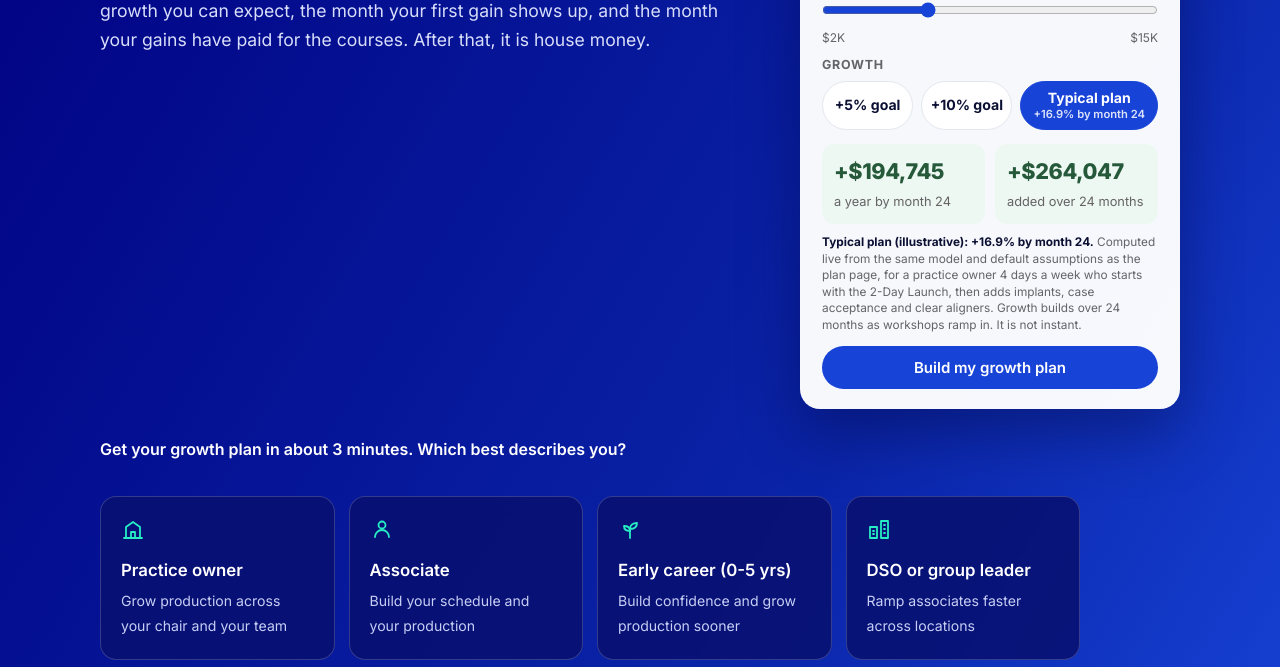
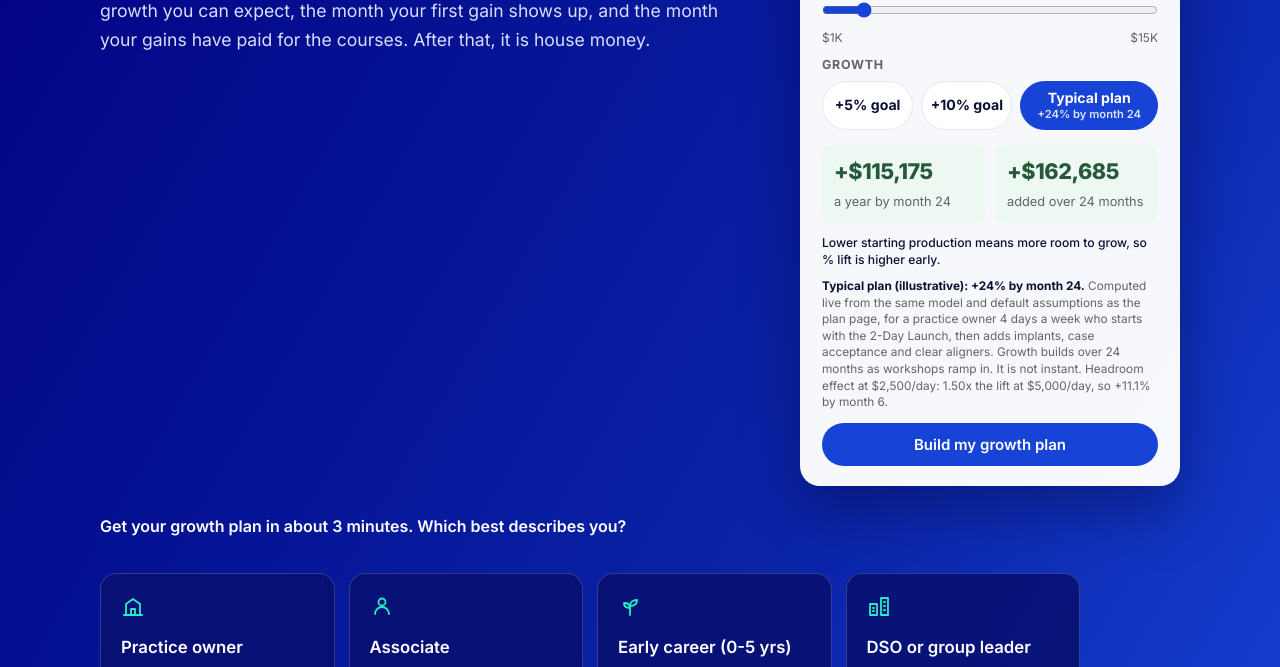
Before and after one commit to roshanpparikh/spear-growth-accelerator, a plain HTML site: page index.html in a window 1280 px wide. Shown: the part 433-1100 px from the top of the page. Drawn offline with Linux system fonts and the light colour scheme.

Commit message:
Headroom effect: lift % scales with starting production (shared headroom() for calculator, plan, launch/roadshow/DSO econ, share, Rx), faster ramp for lower producers, 45% cap, Assumptions controls; slider and baseline min $1K; default baseline $2,500/day

```diff
--- a/app.js
+++ b/app.js
@@ -133,16 +133,17 @@ function landing() {
   ${videoSection()}`;
   bindCalc(); bindVideo();
   app.querySelectorAll("[data-role]").forEach(b => b.onclick = () => { S = Object.assign(fresh(), { role: b.dataset.role, roleVia: "card" }); S.showDso = S.role === "dso"; if (S.role === "early" && !S.years) S.years = "0-2"; save(); go("#/step/1"); });
-  $("#demo").onclick = () => { S = Object.assign(fresh(), TYPICAL, { value:"6000", target:7200, roleVia:"card" }); save(); go("#/building"); };
+  $("#demo").onclick = () => { S = Object.assign(fresh(), TYPICAL, { value:String(DEFAULT_DAY), target:Math.round(DEFAULT_DAY*1.2/50)*50, roleVia:"card" }); save(); go("#/building"); };
 }
 /* ---------- hero calculator ---------- */
 // Default owner profile: the same profile as "See a sample growth plan". The "Typical plan" option runs the real model on it.
 const TYPICAL = { role:"owner", metric:"day", days:4, hygShare:0.3, years:"6-10", love:["cos","tp"], master:["imp","tp","clr"], pace:1, block:4 };
-const CALC = { v: 6000, g: "typ" };
-function typicalRun(v){
+const DEFAULT_DAY = 2500, DEFAULT_HR = Math.round(DEFAULT_DAY/8/5)*5; // default starting production everywhere a user sees one ($315/hr at 8 clinical hours)
+const CALC = { v: DEFAULT_DAY, g: "typ" };
+function typicalRun(v, aOver){
   const saved = S;
-  try { S = Object.assign(fresh(), TYPICAL, { value: String(v), target: v*1.2 }); const R = project(); let c = 0; R.months.forEach(x => c += x.prod);
-    return { lift: R.last.lift, perYear: (R.last.daily - v)*S.days*S.A.weeks, cum: c, daily: R.last.daily, H: R.plan.H }; }
+  try { S = Object.assign(fresh(), TYPICAL, { value: String(v), target: v*1.2 }); if (aOver) Object.assign(S.A, aOver); const R = project(); let c = 0; R.months.forEach(x => c += x.prod);
+    return { lift: R.last.lift, perYear: (R.last.daily - v)*S.days*S.A.weeks, cum: c, daily: R.last.daily, H: R.plan.H, k: R.headroom.k, m6: R.months[5].lift, pb: R.payback }; }
   finally { S = saved; }
 }
 function calcCard(){
@@ -150,12 +151,13 @@ function calcCard(){
     <div class="calc-h"><b>Quick growth check</b><span class="tag tag-assume">Illustrative</span></div>
     <label for="calcR" class="calc-l">Your production per day</label>
     <div class="calc-v" id="calcV">${money(CALC.v)}<small>/day</small></div>
-    <input id="calcR" class="range" type="range" min="2000" max="15000" step="250" value="${CALC.v}" aria-label="Production per day">
-    <div class="calc-scale"><span>$2K</span><span>$15K</span></div>
+    <input id="calcR" class="range" type="range" min="1000" max="15000" step="250" value="${CALC.v}" aria-label="Production per day">
+    <div class="calc-scale"><span>$1K</span><span>$15K</span></div>
     <div class="calc-l">Growth</div>
     <div class="chipset" role="radiogroup" aria-label="Growth option">
       <button role="radio" data-g="0.05">+5% goal</button><button role="radio" data-g="0.1">+10% goal</button><button role="radio" class="typ" data-g="typ">Typical plan<small id="calcTypPct"></small></button></div>
     <div class="calc-out"><div><b id="calcY"></b><span id="calcYl"></span></div><div><b id="calcM"></b><span id="calcMl"></span></div></div>
+    <p class="calc-hr" id="calcHr">Lower starting production means more room to grow, so % lift is higher early.</p>
     <p class="calc-note" id="calcNote"></p>
     <button class="btn btn-orange calc-go" id="calcGo">Build my growth plan</button>
   </div>`;
@@ -170,7 +172,7 @@ function bindCalc(){
     if (CALC.g === "typ") {
       $("#calcY").textContent = "+"+money(T.perYear); $("#calcYl").textContent = "a year by month "+T.H;
       $("#calcM").textContent = "+"+money(T.cum); $("#calcMl").textContent = "added over "+T.H+" months";
-      $("#calcNote").innerHTML = `<b>Typical plan (illustrative): +${pct(T.lift)} by month ${T.H}.</b> Computed live from the same model and default assumptions as the plan page, for a practice owner 4 days a week who starts with the 2-Day Launch, then adds implants, case acceptance and clear aligners. Growth builds over ${T.H} months as workshops ramp in. It is not instant.`;
+      $("#calcNote").innerHTML = `<b>Typical plan (illustrative): +${pct(T.lift)} by month ${T.H}.</b> Computed live from the same model and default assumptions as the plan page, for a practice owner 4 days a week who starts with the 2-Day Launch, then adds implants, case acceptance and clear aligners. Growth builds over ${T.H} months as workshops ramp in. It is not instant. Headroom effect at ${money(CALC.v)}/day: ${T.k.toFixed(2)}x the lift at $5,000/day, so +${pct(T.m6)} by month 6.`;
     } else {
       const g = +CALC.g, tgt = Math.round(CALC.v*(1+g)/50)*50, yr = (tgt - CALC.v)*days*weeks;
       $("#calcY").textContent = "+"+money(yr); $("#calcYl").textContent = "a year once you reach it";
@@ -434,10 +436,12 @@ function bindRoadshow(root){
 /* Launch-only economics for one associate. Same model and editable assumptions as the plan page.
    Uses the sample plan's baseline internally; only %, ROI and months are shown. */
 const LCALC = { lift: null, cohort: 12 };
-function launchEcon(lift){
-  const A = S.A, base = 6000, days = 4, mb = base*days*A.weeks/12, H = 12;
-  const rs = [{ s: 1 + A.lagMonths, r: A.rampMonths, L: lift*(1-A.onlineHeadStart) }, { s: 1 + A.lagMonths, r: 2, L: lift*A.onlineHeadStart }];
-  const lv = m => 1 - rs.reduce((p,x)=> p*(1 - (m < x.s ? 0 : x.L*Math.min(1,(m-x.s+1)/x.r))), 1);
+const LAUNCH_BASE = 6000; // internal reference associate for Launch/DSO econ (only %, ROI and months are shown)
+function launchEcon(lift, base){
+  const A = S.A, days = 4, H = 12; base = base || LAUNCH_BASE; const mb = base*days*A.weeks/12;
+  const HM = headroom(base, A), rs = [], raw = [];
+  pushRamps(rs, raw, HM, A, 1 + A.lagMonths, 1 + A.lagMonths, lift);
+  const lv = m => cappedLift(rs, raw, m, HM);
   const mem = D.tiers.foundations.annual/12; let cc=0, cs=0; const ms=[];
   for (let m=1; m<=H; m++){ const l = lv(m); cc += mb*l*A.margin; cs += mem + (m===1 ? D.launch.price + A.travel + (A.includeChairDays ? 2*base*A.margin : 0) : 0); ms.push({ m, l, cc, cs }); }
   const pb = ms.find(x => x.cc >= x.cs), five = ms.find(x => x.l >= 0.05 - 1e-9);
@@ -530,14 +534,15 @@ const STEPS = [
         <p class="sub muted">About 3 minutes. No email. Nothing leaves this page.</p></div>${bigquote(t)}`; },
     valid:()=>true },
   { id:"metric", sec:0, render(){
+      if (!(parseFloat(S.value) > 0)) S.value = S.metric==="day" ? String(DEFAULT_DAY) : String(DEFAULT_HR);
       return `<div class="q"><h2>${isDso() ? "Your baseline: what does a typical associate produce today?" : "Your baseline: what do you produce today?"}</h2>
       <p class="sub">${S.role==="owner" ? "Practice production, doctor plus hygiene." : "Your own doctor production."} Use a typical recent month.</p>
       <div class="center"><div class="toggle" role="tablist"><button data-m="day" class="${S.metric==="day"?"on":""}">Per day</button><button data-m="hour" class="${S.metric==="hour"?"on":""}">Per hour</button></div></div>
-      <div class="numin"><span class="u">$</span><input id="val" inputmode="decimal" type="number" min="0" placeholder="${S.metric==="day"?"6,000":"750"}" value="${esc(S.value)}" aria-label="Production"><span class="u">/${S.metric==="day"?"day":"hr"}</span></div>
+      <div class="numin"><span class="u">$</span><input id="val" inputmode="decimal" type="number" min="0" placeholder="${S.metric==="day"?"2,500":String(DEFAULT_HR)}" value="${esc(S.value)}" aria-label="Production"><span class="u">/${S.metric==="day"?"day":"hr"}</span></div>
       ${S.metric==="hour" ? `<div class="numin" style="margin-top:18px"><input id="hrs" type="number" min="1" max="14" step="0.5" value="${S.hours}" style="width:110px;font-size:1.8rem" aria-label="Clinical hours per day"><span class="u">clinical hours per day</span></div>` : ""}
       <p class="hint">Production, not collections. Growth is measured from here. Your numbers stay in this browser.</p></div>`; },
     bind(){
-      app.querySelectorAll("[data-m]").forEach(b => b.onclick = () => { S.metric = b.dataset.m; S.value=""; S.target=null; save(); render(); });
+      app.querySelectorAll("[data-m]").forEach(b => b.onclick = () => { S.metric = b.dataset.m; S.value = S.metric==="day" ? String(DEFAULT_DAY) : String(DEFAULT_HR); S.target=null; save(); render(); });
       $("#val").oninput = e => { S.value = e.target.value; S.target = null; save(); updCta(); };
       const h = $("#hrs"); if (h) h.oninput = e => { S.hours = e.target.value; save(); };
       setTimeout(()=>$("#val").focus(), 50); },
@@ -664,6 +669,42 @@ function building(){
 }
 
 /* ---------- model ---------- */
+/* Headroom effect (illustrative). ONE shared function used by every projection: hero calculator, plan builder,
+   plan vs doing nothing, launchEcon (2-Day Launch page, roadshow hero and ROI snapshot), DSO view, share link and printable Rx.
+   Smooth monotone curve on log(baseline $/day): ~1.8x at $1,500, ~1.5x at $2,500, 1.0x at $5,000, ~0.8x at $8,000, 0.7x floor at $10K+.
+   Lower producers also ramp faster (ramp months / multiplier), so the early gap is bigger.
+   Sanity anchor: Spear's published P1 Dental story, production per hour +10% to over 40% by doctor. */
+const HR_KNOTS = [[1000,2.0],[1500,1.8],[2500,1.5],[5000,1.0],[8000,0.8],[10000,0.7]];
+const HR_X = HR_KNOTS.map(k=>Math.log(k[0])), HR_Y = HR_KNOTS.map(k=>k[1]);
+const HR_T = (() => { // Fritsch-Carlson monotone cubic tangents
+  const n = HR_X.length, dl = [], t = [];
+  for (let i=0;i<n-1;i++) dl.push((HR_Y[i+1]-HR_Y[i])/(HR_X[i+1]-HR_X[i]));
+  for (let i=0;i<n;i++) t.push(i===0 ? dl[0] : i===n-1 ? dl[n-2] : (dl[i-1]*dl[i] <= 0 ? 0 : 2/(1/dl[i-1]+1/dl[i])));
+  return t; })();
+function headroomRaw(base){
+  if (!(base > 0)) return 1;
+  const x = Math.log(base), n = HR_X.length;
+  if (x <= HR_X[0]) return HR_Y[0];
+  if (x >= HR_X[n-1]) return HR_Y[n-1];
+  let i = 0; while (x > HR_X[i+1]) i++;
+  const h = HR_X[i+1]-HR_X[i], u = (x-HR_X[i])/h, u2 = u*u, u3 = u2*u;
+  return (2*u3-3*u2+1)*HR_Y[i] + (u3-2*u2+u)*h*HR_T[i] + (-2*u3+3*u2)*HR_Y[i+1] + (u3-u2)*h*HR_T[i+1];
+}
+function headroom(base, A){
+  A = A || S.A;
+  const on = A.headroom !== false, st = isFinite(A.headroomStrength) ? Math.max(0, A.headroomStrength) : 1;
+  const k = on ? Math.max(0.1, 1 + st*(headroomRaw(base) - 1)) : 1, f = Math.max(1, k);
+  return { k, on, ramp: Math.max(1, A.rampMonths / f), rampOnline: Math.max(1, 2 / f), cap: isFinite(A.liftCap) && A.liftCap > 0 ? A.liftCap : 0.45 };
+}
+// Combined lift from a list of ramps: 1 - product(1 - lift), each ramping linearly to full effect.
+const liftAt = (rs, m) => 1 - rs.reduce((p, x) => p * (1 - (m < x.s ? 0 : x.L * Math.min(1, (m - x.s + 1) / x.r))), 1);
+// Adds one course's ramps (scaled by headroom) and the unscaled reference ramps used for the cap.
+function pushRamps(rs, raw, H, A, sMain, sOnline, lift){
+  rs.push({ s: sMain, r: H.ramp, L: lift*H.k*(1-A.onlineHeadStart) }, { s: sOnline, r: H.rampOnline, L: lift*H.k*A.onlineHeadStart });
+  raw.push({ s: sMain, r: A.rampMonths, L: lift*(1-A.onlineHeadStart) }, { s: sOnline, r: 2, L: lift*A.onlineHeadStart });
+}
+// Headroom can raise lift up to the cap, never above it (and never below the no-headroom lift).
+const cappedLift = (rs, raw, m, H) => { const a = liftAt(rs, m), b = liftAt(raw, m); return a > b ? Math.min(a, Math.max(H.cap, b)) : a; };
 function buildPlan(){
   const A = S.A, B = S.block, H = A.horizon, nBlocks = Math.ceil(H/B);
   const queue = [];
@@ -708,19 +749,18 @@ function project(){
   const daysYr = S.days * A.weeks, monthlyBase = d * daysYr / 12;
   const hyg = S.role === "owner" ? S.hygShare : 0;
   const docM = monthlyBase*(1-hyg), hygM = monthlyBase*hyg;
-  const ramps = [], hramps = [];
+  const HM = headroom(d, A);
+  const ramps = [], raw = [], hramps = [], hraw = [];
   plan.items.forEach(it => {
     const s = it.month + A.lagMonths;
-    ramps.push({ s, r: A.rampMonths, L: it.lift*(1-A.onlineHeadStart) });
-    ramps.push({ s: Math.max(1, it.month - 1) + A.lagMonths, r: 2, L: it.lift*A.onlineHeadStart });
-    if (it.area === "team" && hyg > 0) hramps.push({ s, r: A.rampMonths, L: A.hygLift });
+    pushRamps(ramps, raw, HM, A, s, Math.max(1, it.month - 1) + A.lagMonths, it.lift);
+    if (it.area === "team" && hyg > 0) { hramps.push({ s, r: HM.ramp, L: A.hygLift*HM.k }); hraw.push({ s, r: A.rampMonths, L: A.hygLift }); }
   });
-  const lv = (rs, m) => 1 - rs.reduce((p, x) => p * (1 - (m < x.s ? 0 : x.L * Math.min(1, (m - x.s + 1) / x.r))), 1);
   const t = tier.best.t, disc = t.discount;
   const months = [];
   let cc = 0, cs = 0;
   for (let m = 1; m <= H; m++) {
-    const dl = lv(ramps, m), hl = lv(hramps, m);
+    const dl = cappedLift(ramps, raw, m, HM), hl = cappedLift(hramps, hraw, m, HM);
     const prod = docM*dl + hygM*hl;
     const contrib = prod * A.margin;
     let spend = A.billing === "annual" ? ((m - 1) % 12 === 0 ? t.annual : 0) : t.annual/12;
@@ -735,7 +775,7 @@ function project(){
   const y1 = months[Math.min(11, H-1)];
   const targetLift = (S.target || d) / d - 1;
   const hit = months.find(x => x.lift >= targetLift - 1e-9);
-  return { plan, tier, months, firstGain, payback: pb ? pb.m : null, y1, last: months[H-1], targetLift, hit: hit ? hit.m : null, monthlyBase, d, daysYr };
+  return { plan, tier, months, firstGain, payback: pb ? pb.m : null, y1, last: months[H-1], targetLift, hit: hit ? hit.m : null, monthlyBase, d, daysYr, headroom: HM };
 }
 
 /* ---------- charts ---------- */
@@ -921,6 +961,11 @@ function drawerHtml(){
     ${f("capstoneLift","Advanced Treatment Planning capstone","",0.5,100)}
     ${f("secondWsShare","Second workshop in same area, % of first","",5,100)}
     ${f("hygLift","Hygiene lift from team training %","Applies to hygiene production",0.5,100)}
+    <h4>Headroom effect <span class="tag tag-assume">illustrative</span></h4>
+    <p class="hint" style="text-align:left;margin:0 0 8px">Lower starting production means more room to grow, so % lift is higher early. At 100% strength: about 1.8x at $1,500/day, 1.5x at $2,500, 1.0x at $5,000, 0.8x at $8,000 and 0.7x at $10K+. Lower producers also reach full effect sooner. Your multiplier at ${money(daily()||DEFAULT_DAY)}/day: <b>${headroom(daily()||DEFAULT_DAY, A).k.toFixed(2)}x</b>.</p>
+    <div class="fld"><label>Headroom effect<small>Scales every lift % by starting production</small></label><select data-a="headroom"><option value="1" ${A.headroom!==false?"selected":""}>On</option><option value="0" ${A.headroom===false?"selected":""}>Off</option></select></div>
+    ${f("headroomStrength","Headroom strength %","100% = the curve above. 0% = same % lift at every baseline",10,100)}
+    ${f("liftCap","Cap on total lift with headroom %","Sanity anchor: P1 Dental +10% to over 40%",1,100)}
     <h4>DSO <span class="tag tag-ph">placeholder</span></h4>
     ${f("dsoReplacement","Cost to replace an associate ($)","Enter yours",1000)}
     ${f("dsoRetentionLift","Retention improvement, points %","e.g. NADG reports ~70% to 80-85%",1,100)}
@@ -940,7 +985,7 @@ function bindPlan(){
   const onA = e => { const el=e.target; let v=el.value;
     if (el.dataset.lift) { S.A.lifts[el.dataset.lift]=(parseFloat(v)||0)/100; }
     else if (el.dataset.a) { const k=el.dataset.a;
-      if (k==="includeChairDays") S.A[k]=v==="1"; else if (k==="billing") S.A[k]=v;
+      if (k==="includeChairDays"||k==="headroom") S.A[k]=v==="1"; else if (k==="billing") S.A[k]=v;
       else { let n=(parseFloat(v)||0)/(parseFloat(el.dataset.mult)||1); if(k==="horizon") n=Math.max(12,Math.min(36,Math.round(n))); S.A[k]=n; } }
     else if (el.dataset.dso) { const k=el.dataset.dso; S.dso[k]= k==="adoption" ? Math.min(1,(parseFloat(v)||0)/100) : Math.max(1,parseFloat(v)||1); }
     save(); rerender(true); };
@@ -1108,5 +1153,7 @@ function render(){
 window.addEventListener("hashchange", render);
 document.addEventListener("click", e => { const a = e.target.closest && e.target.closest('a[href^="#/"]'); if (a && a.getAttribute("href") === location.hash) { e.preventDefault(); render(); } });
 document.addEventListener("keydown", e => { if (e.key === "Enter" && /#\/step/.test(location.hash) && !e.target.matches("button")) { e.preventDefault(); next(); } });
+// Read-only hook for automated checks of the shared model.
+window.SGA_MODEL = { typicalRun, headroom: (b, a) => headroom(b, Object.assign({}, fresh().A, a || {})), launchEcon: (l, b) => launchEcon(l == null ? S.A.launchLift : l, b) };
 render();
 })();
--- a/data.js
+++ b/data.js
@@ -99,6 +99,8 @@ window.SP_DATA = {
     tuition2: 3995, tuition3: 4995, travel: 1500, includeChairDays: true,
     horizon: 24, billing: "monthly",
     dsoDoctors: 25, dsoLocations: 10, dsoAdoption: 0.8, dsoProgramFee: 0, dsoReplacement: 0, dsoRetentionLift: 0,
-    launchLift: 0.10
+    launchLift: 0.10,
+    // Headroom effect: lower starting production means more room to grow. Multiplies every lift % (see headroom() in app.js).
+    headroom: true, headroomStrength: 1, liftCap: 0.45
   }
 };
--- a/styles.css
+++ b/styles.css
@@ -250,6 +250,7 @@ figure{margin:0}
 .calc-out>div{background:#eef8f3;border-radius:12px;padding:10px 12px}
 .calc-out b{display:block;font-size:1.35rem;font-weight:800;color:var(--hv-green);letter-spacing:-.02em}
 .calc-out span{font-size:.8rem;color:var(--muted)}
+.calc-hr{font-size:.76rem;color:var(--ink);margin:10px 0 0;line-height:1.4;font-weight:500}
 .calc-note{font-size:.74rem;color:var(--muted);margin:10px 0 12px;line-height:1.4}
 .calc-go{width:100%;padding:13px}
 @media (max-width:980px){.hero-top{grid-template-columns:1fr;gap:26px}.hero-side{max-width:460px}.hero .vm.vm-hero{display:none}}
```
